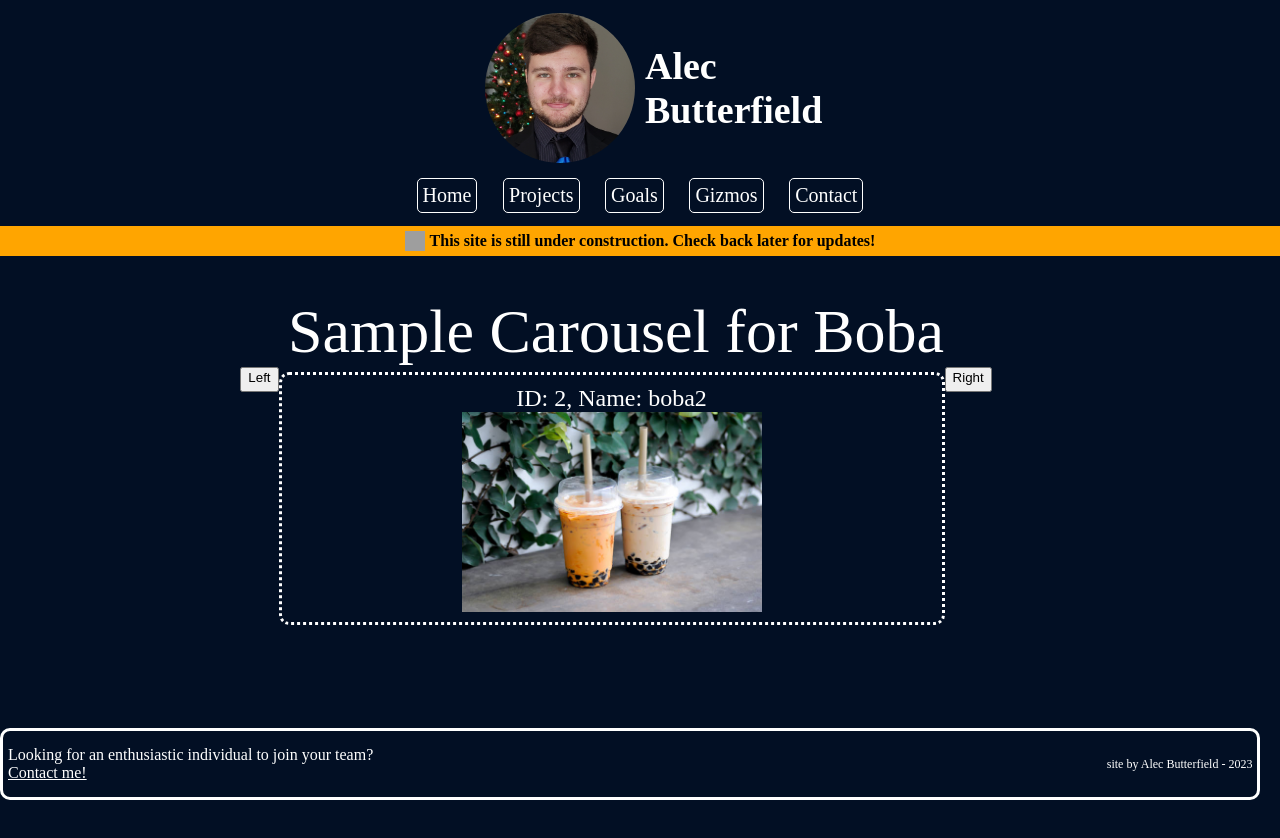
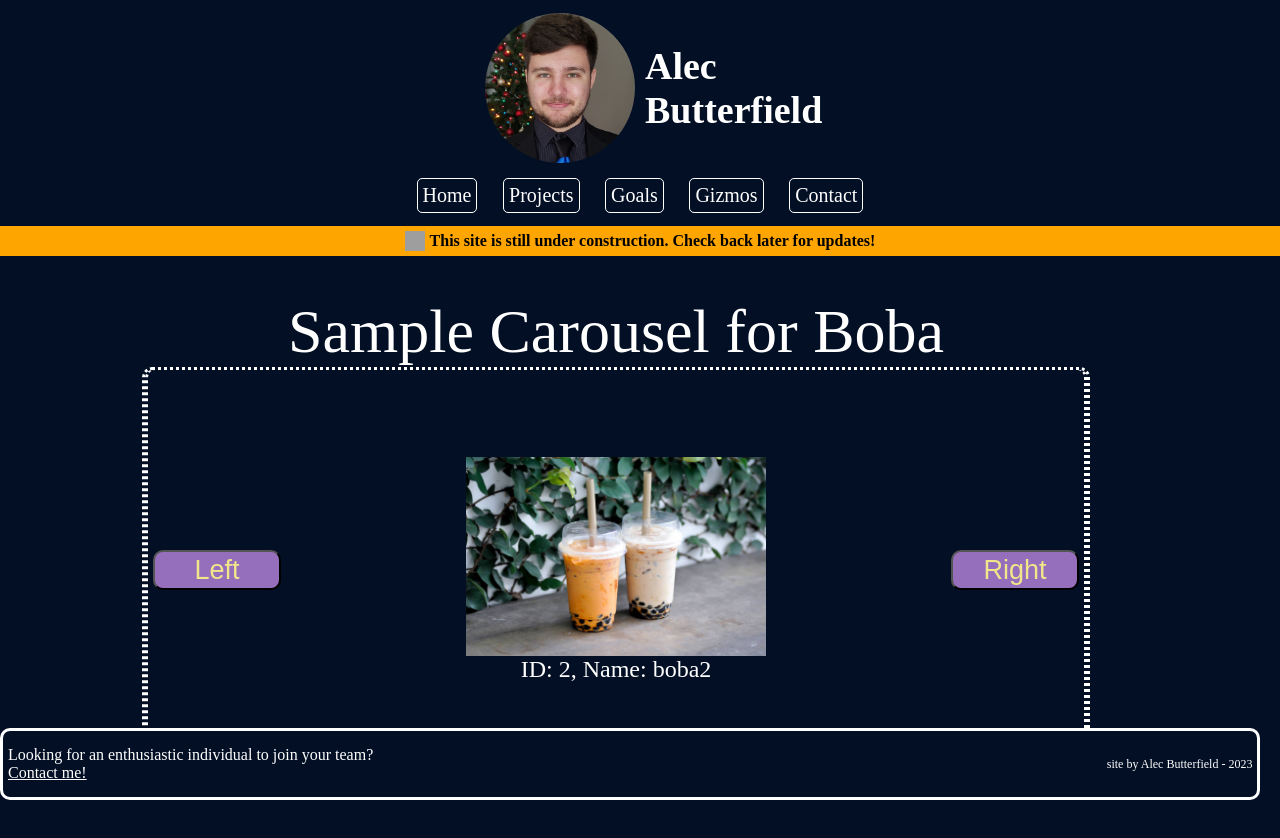
Before and after one commit to AB-Butterfield/alec-butterfield-personal-site, a React (Create React App) app: page /gizmos in a window 1280 px wide. Shown: the top 838 px of the page. Built offline with nearby package versions, Linux system fonts and the light colour scheme; grey boxes are pictures that could not be loaded.

Commit message:
Styling changes to Gizmos

```diff
--- a/less/gizmos.less
+++ b/less/gizmos.less
@@ -1,3 +1,18 @@
+@bobaBackgroundColor: rgba(206, 148, 248, 0.719);
+@bobaFontColor: rgba(255, 247, 131, 0.878);
+
+.gizmos-carousel-button {
+    size: large;
+    width: 10vw;
+    height: 5vh;
+    margin: 5px;
+    font-size: calc(1.3vw + 1.3vh);
+    background-color: @bobaBackgroundColor;
+    color: @bobaFontColor;
+    border-radius: 10px;
+    overflow: hidden;
+}
+
 .gizmos-carousel-card-container {
     display:flex;
     justify-content: center;
@@ -5,28 +20,30 @@
     align-items: center;
     font-size:24px;
     width: 50vw;
-    border-style:dotted;
     padding: 10px;
     margin-top: 5px;
     margin-bottom: 5px;
-    border-color:white;
-    border-radius: 10px;
     // overflow: hidden;
 }
 
 .gizmos-carousel-main-container {
     display:flex;
     justify-content: center;
+    align-items: center;
+    border-style:dotted;
+    border-color:white;
+    border-radius: 10px;
     // height: 25vw;
     // font-size:24px;
     // width: 50vw;
+    height: 50vh;
     // border-style:dotted;
     // padding: 5px;
     // margin-top: 5px;
     // margin-bottom: 5px;
     // border-color:white;
     // border-radius: 10px;
-    // overflow: hidden;
+    overflow: hidden;
 }
 
 .gizmos-carousel-single-item {
@@ -34,6 +51,7 @@
     flex-direction:column;
     justify-self: center;
     max-width: 400px;
+    transition: 200ms opacity ease-in-out;
 
 }
 
@@ -54,7 +72,8 @@
     max-height: 300px;
     width:auto;
     height:auto;
-    animation: slideRight 1s;
+    transition: 200ms opacity ease-in-out;
+    transition-delay: 200ms;
 }
 
 .gizmo-carousel-button {
--- a/public/styles.css
+++ b/public/styles.css
@@ -92,6 +92,17 @@
     opacity: 100;
   }
 }
+.gizmos-carousel-button {
+  size: large;
+  width: 10vw;
+  height: 5vh;
+  margin: 5px;
+  font-size: calc(1.3vw + 1.3vh);
+  background-color: rgba(206, 148, 248, 0.719);
+  color: rgba(255, 247, 131, 0.878);
+  border-radius: 10px;
+  overflow: hidden;
+}
 .gizmos-carousel-card-container {
   display: flex;
   justify-content: center;
@@ -99,16 +110,19 @@
   align-items: center;
   font-size: 24px;
   width: 50vw;
-  border-style: dotted;
   padding: 10px;
   margin-top: 5px;
   margin-bottom: 5px;
-  border-color: white;
-  border-radius: 10px;
 }
 .gizmos-carousel-main-container {
   display: flex;
   justify-content: center;
+  align-items: center;
+  border-style: dotted;
+  border-color: white;
+  border-radius: 10px;
+  height: 50vh;
+  overflow: hidden;
 }
 .gizmos-carousel-single-item {
   display: flex;
--- a/src/components/CarouselCard.js
+++ b/src/components/CarouselCard.js
@@ -19,14 +19,14 @@ export default function CarouselCard() {
     )
 
     function handleCarouselLeftButton(e) {
-        e.preventDefault();
+        // e.preventDefault();
         setCarouselIdx((prevData) => {
             return  carouselIdx > 0 ? prevData - 1 : 2
         })
     }
 
     function handleCarouselRightButton(e) {
-        e.preventDefault();
+        // e.preventDefault();
         setCarouselIdx((prevData) => {
             return carouselIdx < 2 ? prevData + 1 : 0
         })
@@ -47,12 +47,12 @@ export default function CarouselCard() {
 
     return (
         <div className="gizmos-carousel-main-container">
-            <button className="gizmo-carousel-button" name="left" onClick={handleCarouselLeftButton}>Left</button>
+            <button className="gizmos-carousel-button" name="left" onClick={handleCarouselLeftButton}>Left</button>
             <div className="gizmos-carousel-card-container">
-                <div>{carouselArray[carouselIdx]}</div>
                 <img className="gizmos-single-boba-img" src={imgArray[carouselIdx]} alt="boba"/>
+                <div className="gizmos-single-boba-name">{carouselArray[carouselIdx]}</div>
             </div>
-            <button className="gizmo-carousel-button" name="right" onClick={handleCarouselRightButton}>Right</button>
+            <button className="gizmos-carousel-button" name="right" onClick={handleCarouselRightButton}>Right</button>
         </div>
     )
 }
```
